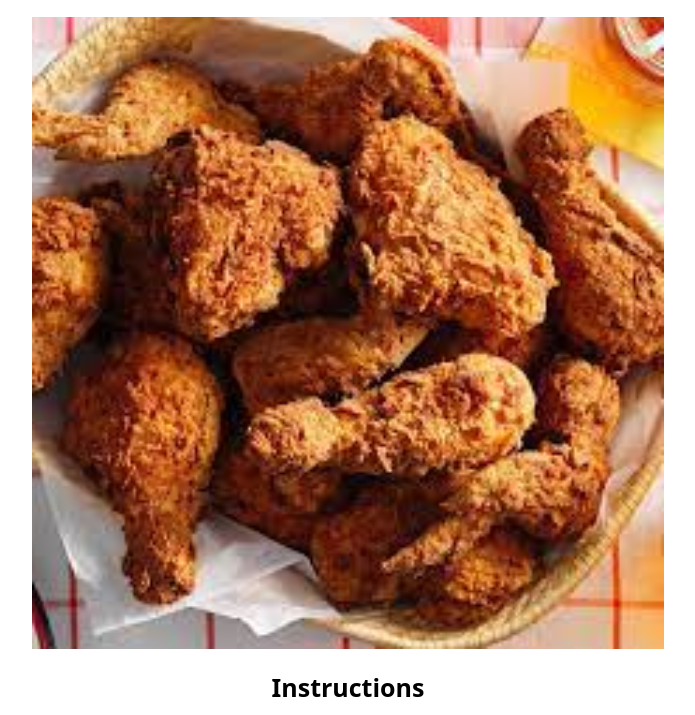
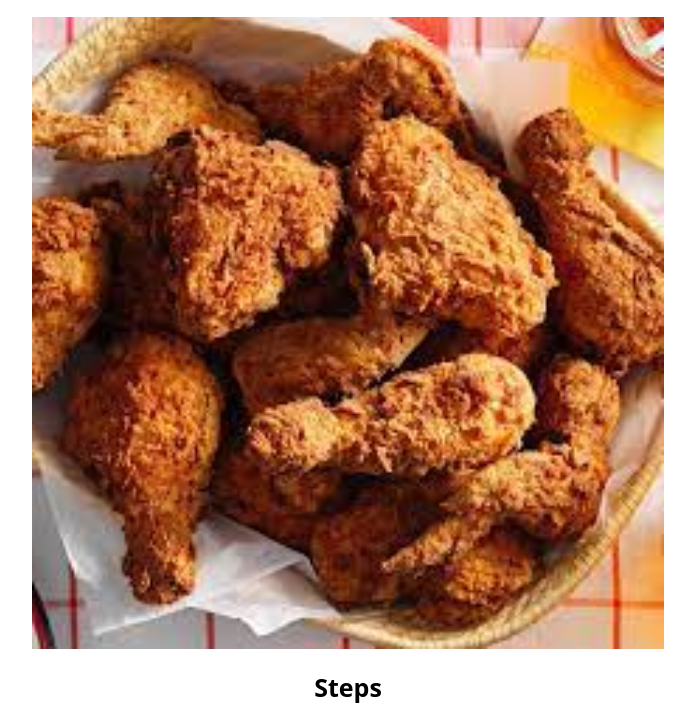
Before and after one commit to EL7NTH/odin-recipes, a plain HTML site: page recipes/friedChicken.html in a window 1280 px wide. Shown: the part 85-800 px from the top of the page, without its empty margins (292-987 px from the left). Drawn offline with Linux system fonts and the light colour scheme.

```diff
--- a/recipes/friedChicken.html
+++ b/recipes/friedChicken.html
@@ -8,7 +8,7 @@
 <body>
   <h1>Fried Chicken</h1>
   <img src="../img/friedChicken.jpeg">
-  <h2>Instructions</h2>
+  <h2>Steps</h2>
   <p>
     <div>
       <ol>In a large shallow dish, combine 2-2/3 cups flour, garlic salt, paprika, 2-1/2 teaspoons pepper and poultry seasoning. In another shallow dish, beat eggs and 1-1/2 cups water; add salt and the remaining 1-1/3 cups flour and 1/2 teaspoon pepper. Dip chicken in egg mixture, then place in flour mixture, a few pieces at a time. Turn to coat.</ol>
```
Also changed, not shown: recipes/porkHumba.html (+1 -1 lines).
